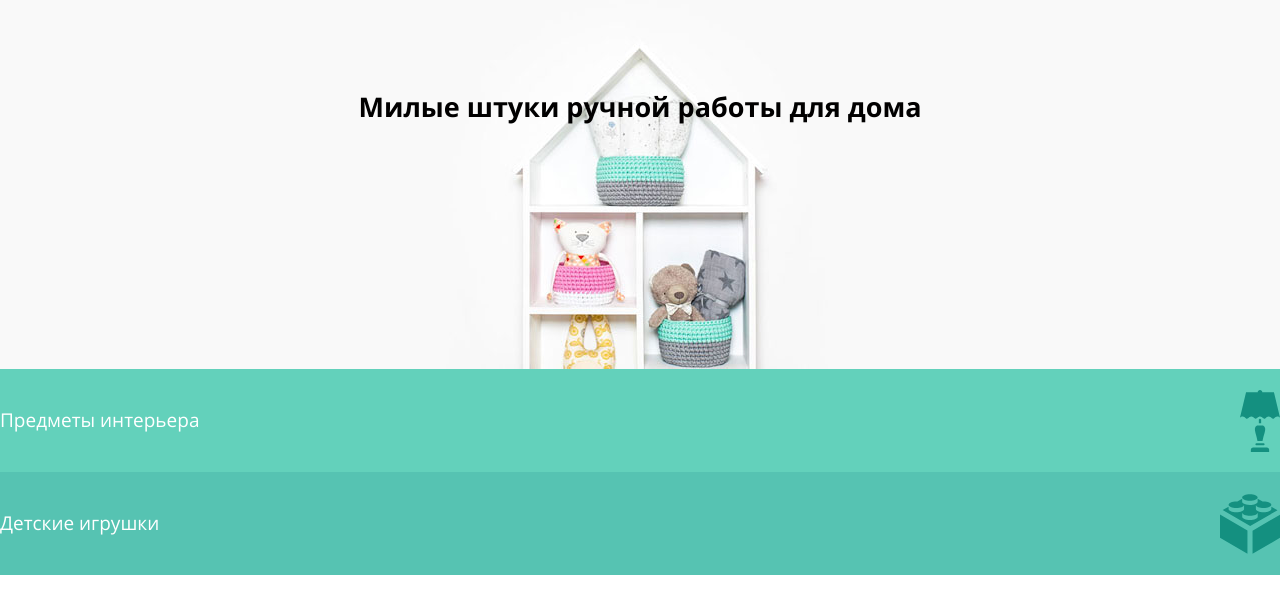
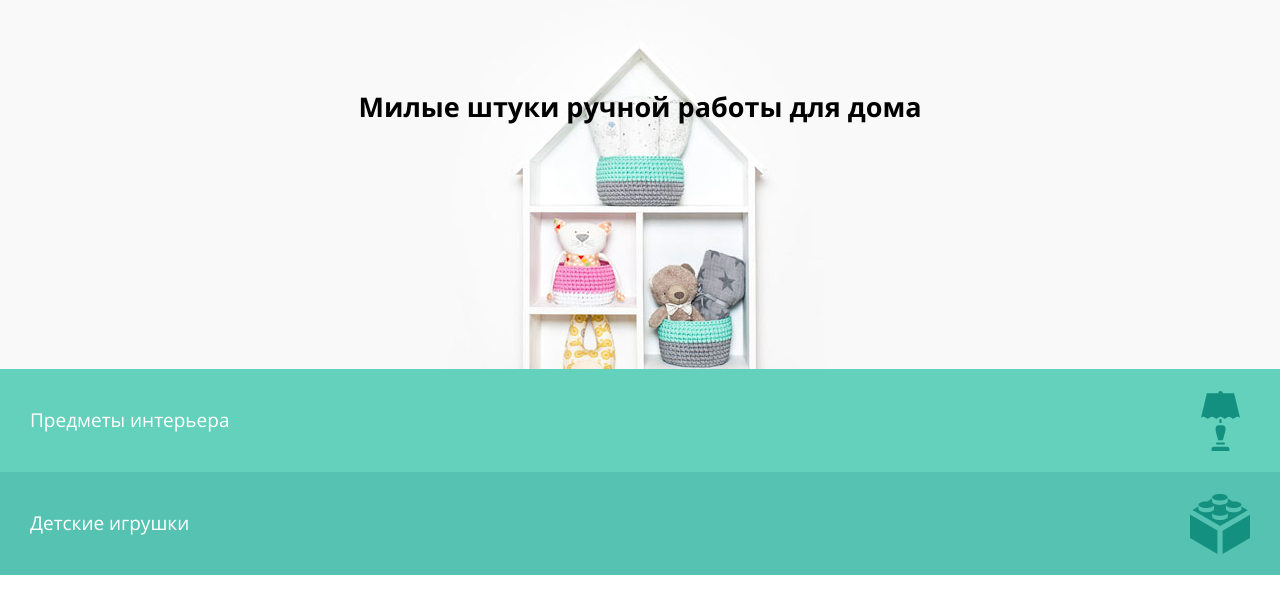
Before and after one commit to olga-tsepilova/138710-mishka-18, a website: page source/index.html in a window 1280 px wide. Shown: the part 71-669 px from the top of the page. Drawn offline with nearby package versions, Linux system fonts and the light colour scheme; files that its build step writes are made by us from their sources.

Commit message:
индекс - svg в фон для зеленых плашек

```diff
--- a/source/sass/blocks/catalog-product-type.scss
+++ b/source/sass/blocks/catalog-product-type.scss
@@ -20,7 +20,7 @@
   display: flex;
   justify-content: flex-start;
   align-items: center;
-  padding-right: 50%;
+  padding: 0 50% 0 30px;
   width: 100%;
   min-height: 103px;
   font-size: 1.9rem;
@@ -32,13 +32,21 @@
     text-decoration: none;
   }
 
-  &--interior {
-    background: url("../img/icon-interior.svg") no-repeat right center;
-    background-size: 40px 62px;
+  &::after {
+    position: absolute;
+    right: 30px;
+    width: 60px;
+    height: 60px;
+    content: "";
   }
 
-  &--toy {
-    background: url("../img/icon-toy.svg") no-repeat right center;
-    background-size: 60px 60px;
+  &--interior::after {
+    background: url("../img/icon-interior.svg") no-repeat center;
+    background-size: auto 100%;
+  }
+
+  &--toy::after {
+    background: url("../img/icon-toy.svg") no-repeat center;
+    background-size: auto 100%;
   }
 }
```
